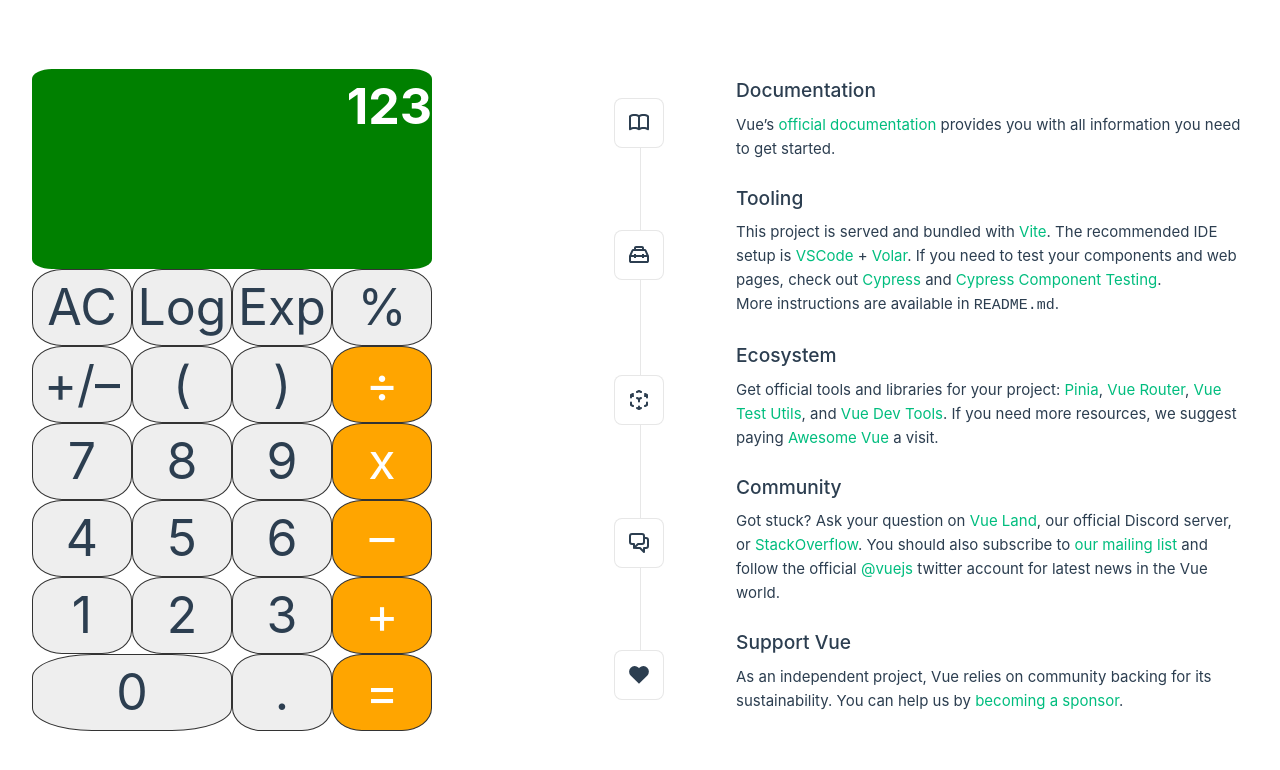
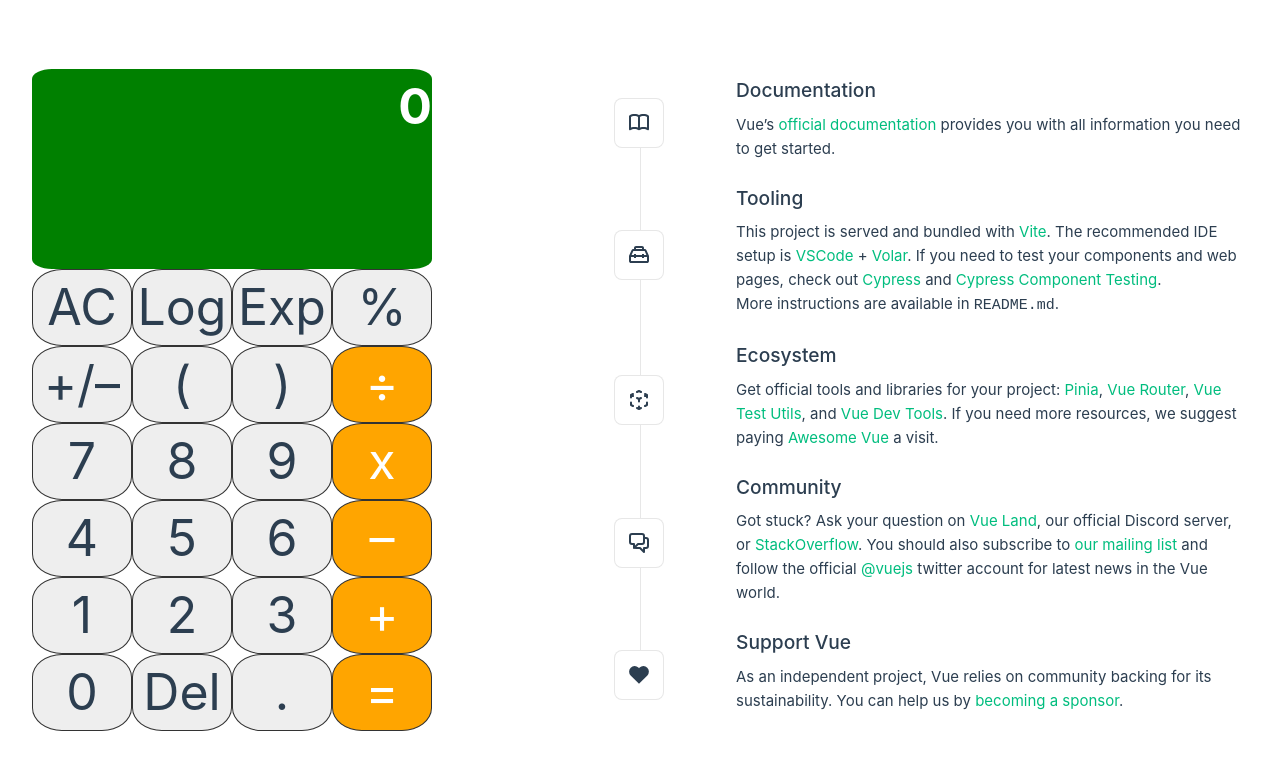
Before and after one commit to mkim245/vue-calculator, a Vue app: page / in a window 1280 px wide. Shown: the top 770 px of the page. Built offline with nearby package versions, Linux system fonts and the light colour scheme.

Commit message:
add delete key

```diff
--- a/src/components/Calculator.vue
+++ b/src/components/Calculator.vue
@@ -4,7 +4,7 @@ export default {
   data() {
     return {
       previous: null,
-      current: '123',
+      current: '',
       operator: null,
       operatorClicked: false,
     }
@@ -31,6 +31,9 @@ export default {
       if (this.current.indexOf('.') === -1) {
         this.append('.');
       }
+    },
+    del() {
+      this.current = this.current.slice(0,-1);
     },
     setPrevious() {
       this.previous = this.current;
@@ -93,7 +96,8 @@ export default {
     <div @click="append('2')" class="btn">2</div>
     <div @click="append('3')" class="btn">3</div>
     <div @click="append('+'), add" class="btn operator">+</div>
-    <div @click="append('0')" class="btn zero">0</div>
+    <div @click="append('0')" class="btn">0</div>
+    <div @click="del" class="btn">Del</div>
     <div @click="dot" class="btn">.</div>
     <div @click="equal" class="btn operator">=</div>
   </div>
@@ -120,9 +124,9 @@ export default {
   text-align: right;
 }
 
-.zero {
+/* .zero {
   grid-column: 1 / 3;
-}
+} */
 
 .btn {
   background-color: #eee;
```
